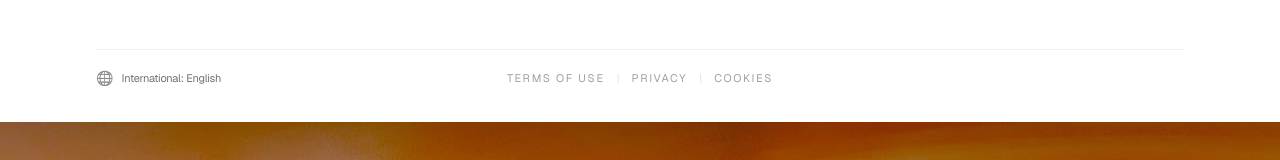
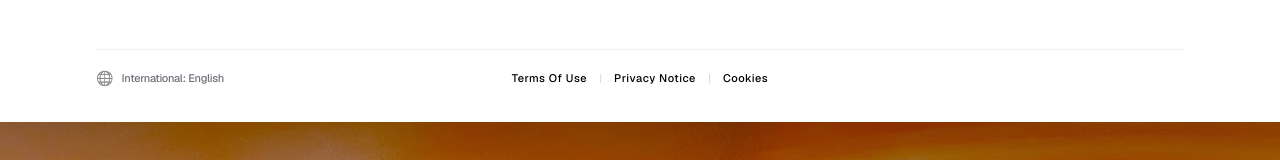
Before and after one commit to karnaufal/fai-portofolio, a Next.js app: page /about in a window 1280 px wide. Shown: the part 4338-4498 px from the top of the page. Built offline with nearby package versions, Linux system fonts and the light colour scheme.

Commit message:
style: final polish for footer legal links weight and hybrid layout precision

```diff
--- a/app/about/page.tsx
+++ b/app/about/page.tsx
@@ -226,27 +226,26 @@ export default function AboutPage() {
 
                                 {/* 1. Language Picker */}
                                 <div className="absolute left-0 flex items-center gap-2 group cursor-pointer">
-                                    <span className="text-sm grayscale group-hover:grayscale-0 transition-all duration-500">🌐</span>
-                                    <span className="capitalize text-zinc-500 group-hover:text-black transition-colors tracking-tight text-[10px] md:text-[11px]">
+                                    <span className="text-sm font-medium grayscale group-hover:grayscale-0 transition-all duration-500">🌐</span>
+                                    <span className="capitalize font-medium text-zinc-500 group-hover:text-black transition-colors tracking-tight text-[10px] md:text-[11px]">
                                         International: English
                                     </span>
                                 </div>
 
                                 {/* 2. Legal Links  */}
-                                <div className="flex items-center gap-x-3 text-zinc-400 text-[10px] md:text-[11px]">
-                                    <a href="#" className="hover:text-black tracking-[0.15em] uppercase transition-all duration-300">
+                                <div className="flex items-center gap-x-3 text-black text-[10px] md:text-[11px]">
+                                    <a href="#" className="font-medium tracking-[0.05em] capitalize hover:opacity-70 transition-all duration-300">
                                         Terms of use
                                     </a>
-                                    <span className="opacity-30">|</span>
-                                    <a href="#" className="hover:text-black tracking-[0.15em] uppercase transition-all duration-300">
-                                        Privacy
+                                    <span className="text-zinc-300">|</span>
+                                    <a href="#" className="font-medium tracking-[0.05em] capitalize hover:opacity-70 transition-all duration-300">
+                                        Privacy notice
                                     </a>
-                                    <span className="opacity-30">|</span>
-                                    <a href="#" className="hover:text-black tracking-[0.15em] uppercase transition-all duration-300">
+                                    <span className="text-zinc-300">|</span>
+                                    <a href="#" className="font-medium tracking-[0.05em] capitalize hover:opacity-70 transition-all duration-300">
                                         Cookies
                                     </a>
                                 </div>
-
                             </div>
                         </div>
                     </div>
```
